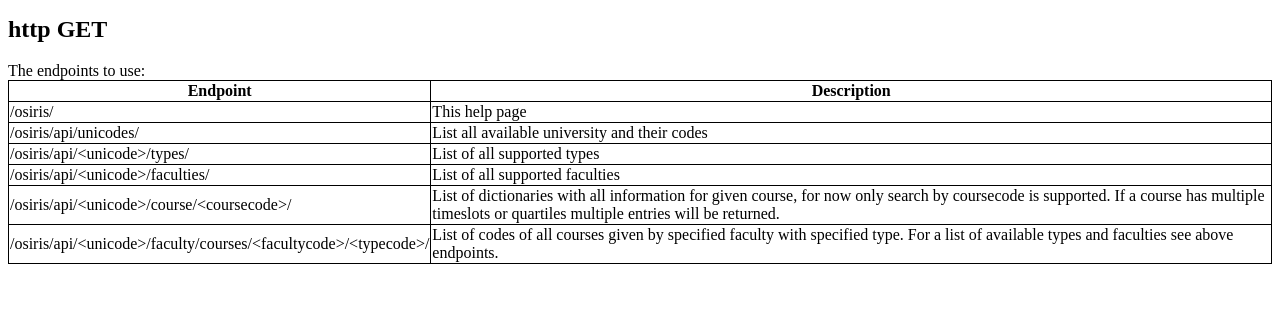
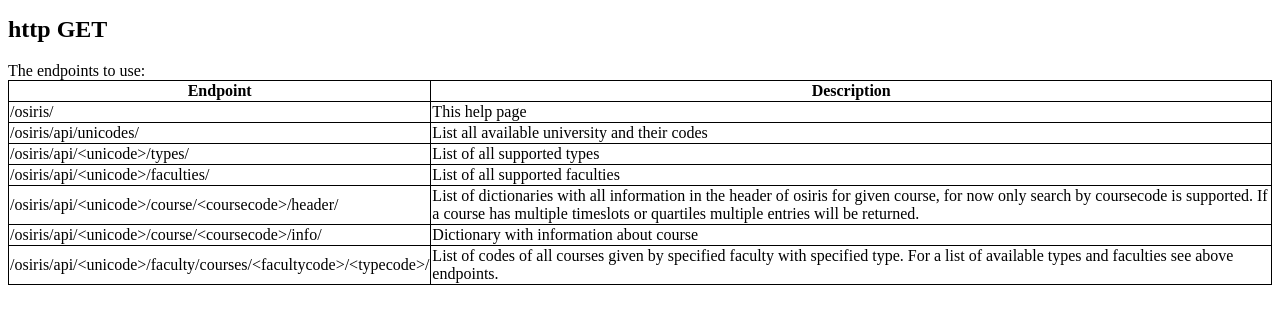
Before and after one commit to KolibriSolutions/coursebrowser, a Django app: page /osiris/ in a window 1280 px wide. Shown: the part 269-593 px from the top of the page. Run offline with Django 3.2, Linux system fonts and the light colour scheme.

Commit message:
api now supports both header and body information from osiris

```diff
--- a/osiris/urls.py
+++ b/osiris/urls.py
@@ -6,7 +6,8 @@ app_name = 'osiris'
 urlpatterns = [
     path('', views.index, name='index'),
     path('api/unicodes/', views.unicodes, name='unicodes'),
-    path('api/<slug:uni>/course/<slug:code>/', views.getCourse, name='getcourse'),
+    path('api/<slug:uni>/course/<slug:code>/header/', views.getCourseHeader, name='getcourseheader'),
+    path('api/<slug:uni>/course/<slug:code>/info/', views.getCourseInfo, name='getcourseinfo'),
     path('api/<slug:uni>/faculties/', views.getFaculties, name='faculties'),
     path('api/<slug:uni>/types/', views.getTypes, name='types'),
     path('api/<slug:uni>/faculty/courses/<slug:faculty>/<slug:type>/', views.getCoursesFromFaculty, name='getcoursesfromfaculty'),
--- a/osiris/views.py
+++ b/osiris/views.py
@@ -17,17 +17,36 @@ def unicodes(request):
     return JsonResponse(codesdict)
 
 @osirisapi
-def getCourse(request, code, api=None, http=True):
+def getCourseInfo(request, code, api=None, http=True):
     if api is None:
         return Http404()
 
-    info = cache.get('osiris_{}_course_{}'.format(api.unicode, code))
+    info = cache.get('osiris_{}_courseinfo_{}'.format(api.unicode, code))
     if info is None:
         info = api.getCourseInfo(code)
         if info is None:
-            cache.set('osiris_{}_course_{}'.format(api.unicode, code), [], 24 * 60 * 60)
+            cache.set('osiris_{}_courseinfo_{}'.format(api.unicode, code), [], 24 * 60 * 60)
             raise Http404()
-        cache.set('osiris_{}_course_{}'.format(api.unicode, code), info, 24*60*60)
+        cache.set('osiris_{}_courseinfo_{}'.format(api.unicode, code), info, 24*60*60)
+    if not info:
+        raise Http404()
+    if http:
+        return JsonResponse(info, safe=False)
+    else:
+        return info
+
+@osirisapi
+def getCourseHeader(request, code, api=None, http=True):
+    if api is None:
+        return Http404()
+
+    info = cache.get('osiris_{}_courseheader_{}'.format(api.unicode, code))
+    if info is None:
+        info = api.getCourseHeader(code)
+        if info is None:
+            cache.set('osiris_{}_courseheader_{}'.format(api.unicode, code), [], 24 * 60 * 60)
+            raise Http404()
+        cache.set('osiris_{}_courseheader_{}'.format(api.unicode, code), info, 24*60*60)
     if not info:
         raise Http404()
     if http:
--- a/studyguide/views.py
+++ b/studyguide/views.py
@@ -5,7 +5,7 @@ from math import floor
 from channels.layers import get_channel_layer
 from asgiref.sync import async_to_sync
 from studyguide.util import get_path_key
-from osiris.views import getCourse, getFaculties, getTypes, getCoursesFromFaculty
+from osiris.views import getCourseHeader, getFaculties, getTypes, getCoursesFromFaculty
 from osiris.util import getAPi
 from django.http import Http404
 
@@ -20,7 +20,7 @@ def getCourses(unicode, courses, path):
         info = None
         while True:
             try:
-                info = getCourse(None, course, uni=unicode, http=False)
+                info = getCourseHeader(None, course, uni=unicode, http=False)
                 break
             except Http404:
                 print("Course {} retry fetching".format(course))
--- a/templates/templates/osiris/index.html
+++ b/templates/templates/osiris/index.html
@@ -48,8 +48,12 @@ The endpoints to use:<br/>
         <td>List of all supported faculties</td>
     </tr>
     <tr>
-        <td>/osiris/api/&lt;unicode&gt;/course/&lt;coursecode&gt;/</td>
-        <td>List of dictionaries with all information for given course, for now only search by coursecode is supported. If a course has multiple timeslots or quartiles multiple entries will be returned.</td>
+        <td>/osiris/api/&lt;unicode&gt;/course/&lt;coursecode&gt;/header/</td>
+        <td>List of dictionaries with all information in the header of osiris for given course, for now only search by coursecode is supported. If a course has multiple timeslots or quartiles multiple entries will be returned.</td>
+    </tr>
+    <tr>
+        <td>/osiris/api/&lt;unicode&gt;/course/&lt;coursecode&gt;/info/</td>
+        <td>Dictionary with information about course</td>
     </tr>
     <tr>
         <td>/osiris/api/&lt;unicode&gt;/faculty/courses/&lt;facultycode&gt;/&lt;typecode&gt;/</td>
```
Also changed, not shown: osiris/OsirisAPI.py (+41 -4 lines).
